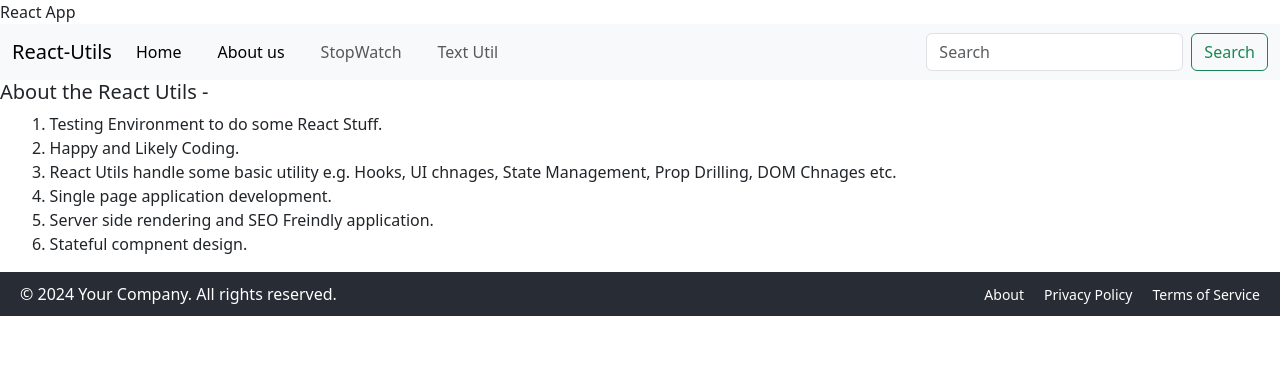
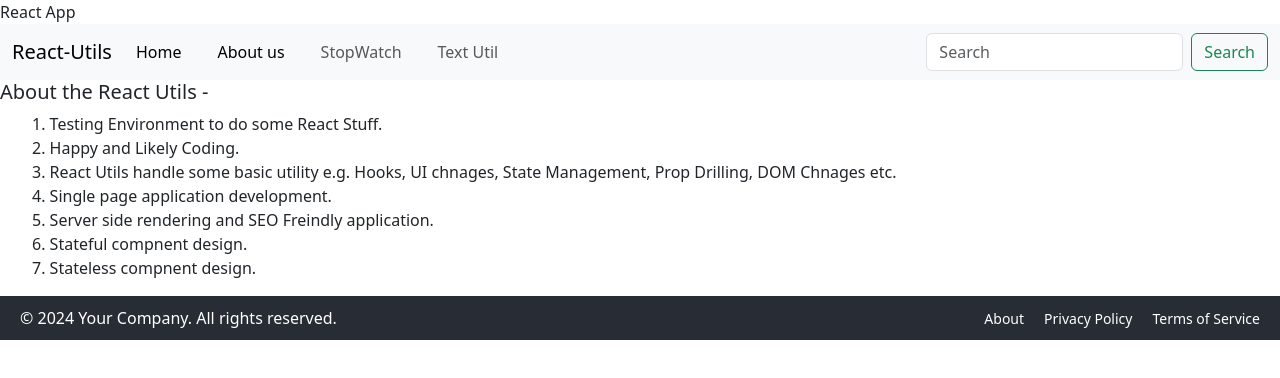
Before and after one commit to kamleshpathak07/ReactUtils, a React (Create React App) app: page /about-us in a window 1280 px wide. Shown: the top 378 px of the page. Built offline with nearby package versions, Linux system fonts and the light colour scheme.

Commit message:
changes into about us page

```diff
--- a/src/Component/Layout/About.js
+++ b/src/Component/Layout/About.js
@@ -12,6 +12,7 @@ export default function About() {
         <li>4. Single page application development. </li>
         <li>5. Server side rendering and SEO Freindly application.</li>
         <li>6. Stateful compnent design.</li>
+        <li>7. Stateless compnent design.</li>
       </ul>
     </>
   );
```
